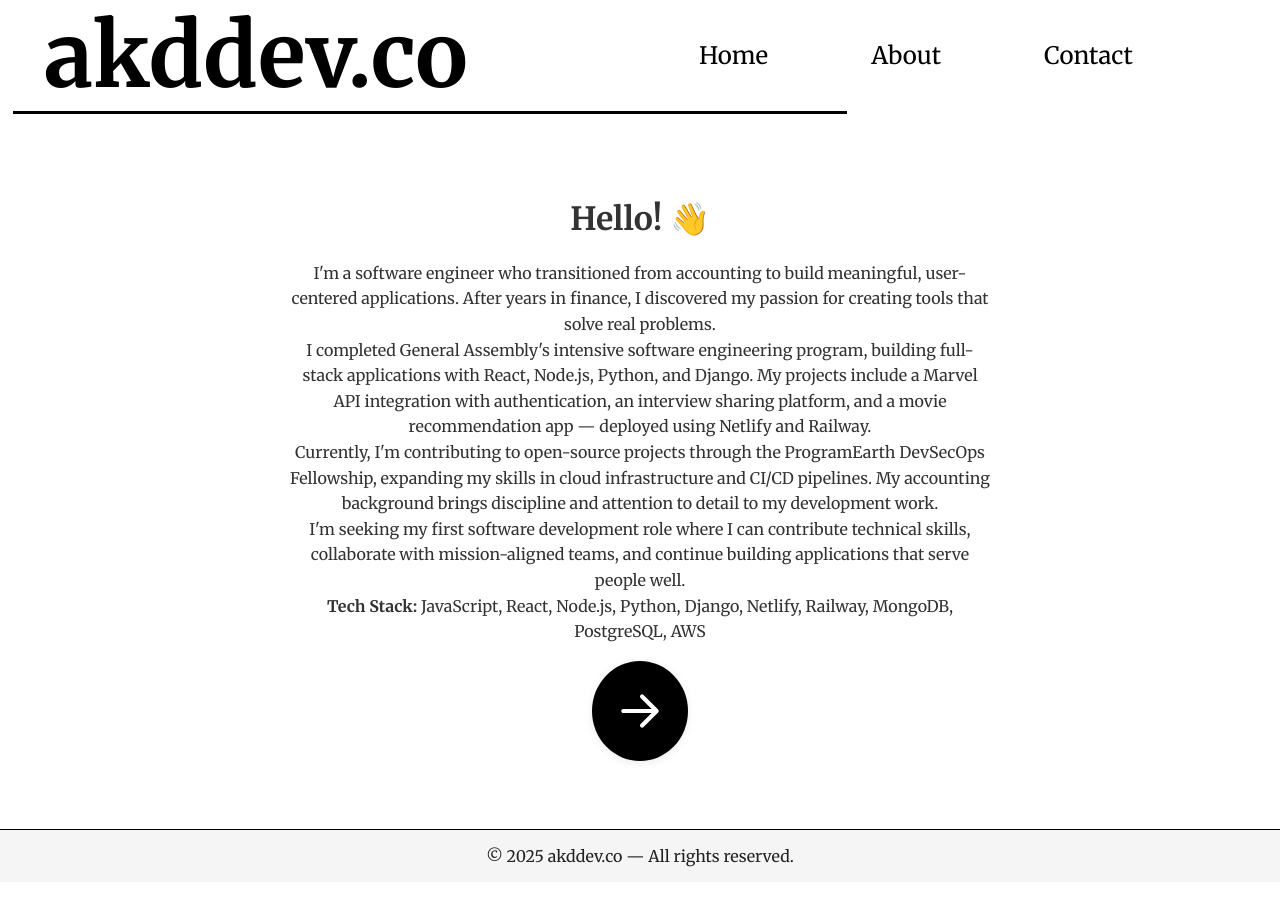
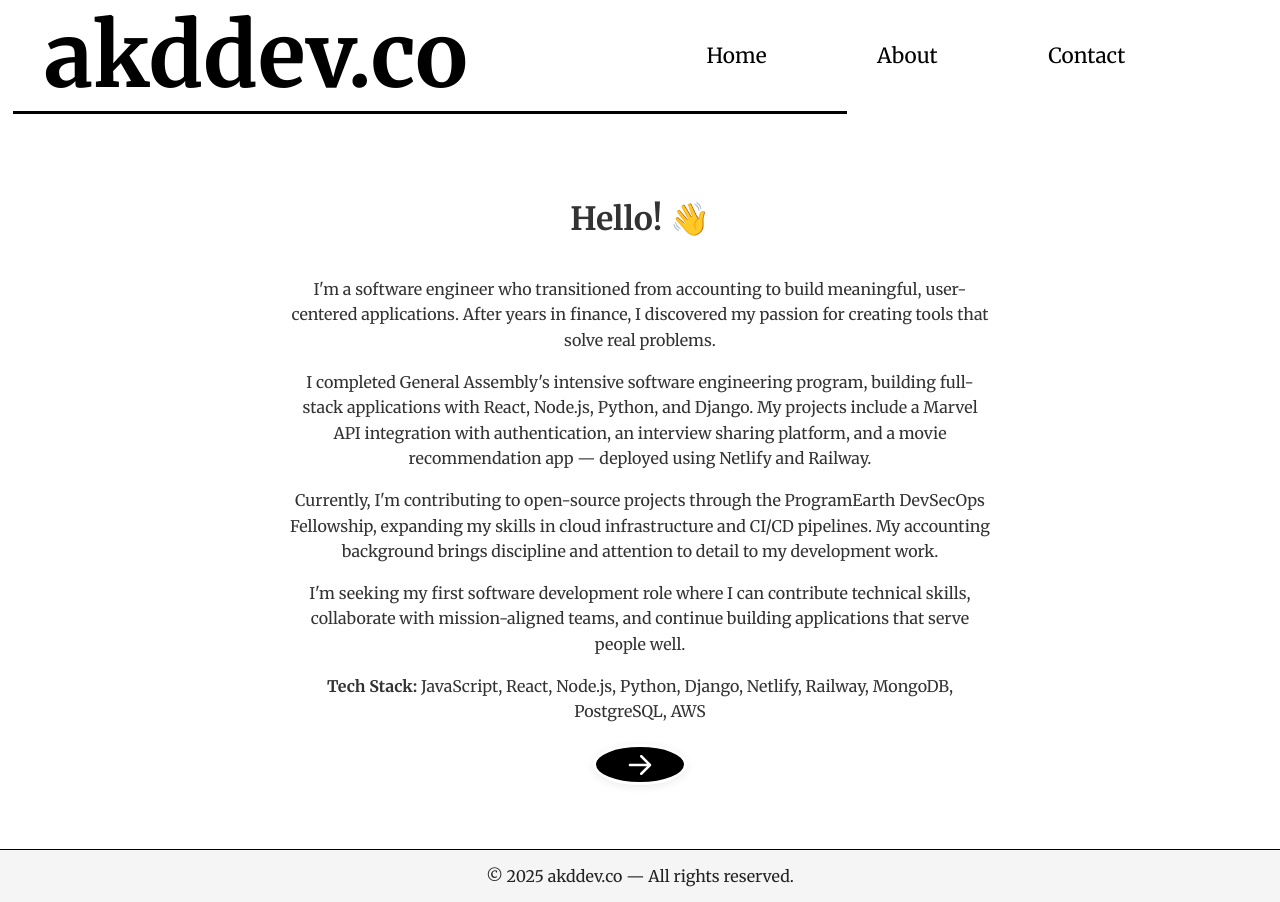
Before and after one commit to bootupAbdullah/personal_webpage, a React (Vite) app in the folder frontend/: page /about in a window 1280 px wide. Built offline with nearby package versions, Linux system fonts and the light colour scheme.

Commit message:
resolving img conflict, home svg img divs do not have specific designation and so there applied css could be having unintentionall cosequences, working to resolve now by updated svg img elements with classes and or ids

```diff
--- a/frontend/src/assets/components/About/About.css
+++ b/frontend/src/assets/components/About/About.css
@@ -1,6 +1,3 @@
-
-
-
 .about-page {
   display: flex;
   flex-direction: column;
@@ -18,10 +15,3 @@
   font-size: 1.5 rem;
   font-weight: 700;
 }
-
-.about-page p {
-  margin: 0px;
-  font-size: 1rem;
-  line-height: 1.6;
-  max-width: 700px;
-}
--- a/frontend/src/assets/components/About/AboutContent.css
+++ b/frontend/src/assets/components/About/AboutContent.css
@@ -11,21 +11,29 @@
   font-weight: 700;
 } */
 
+
+.about-content__text {
+  margin: 0px;
+  font-size: 1rem;
+  line-height: 1.6;
+  max-width: 700px;
+}
+
+
 .about-content__arrow-btn {
   cursor: pointer;
-  margin-top: 1rem;
-  width: 60px;
-  height: 100px;
+  margin-bottom: 0px;
+  width: 30px !important;
+  height: 30px;
   border-radius: 50%;
   background: black;
   display: flex;
   align-items: center;
   justify-content: center;
-
 }
 
 .about-content__arrow-btn img {
-  width: 80px;
-  height: 50px;
+  width: 30px;
+  height: 40px;
   filter: invert(1);
 }
--- a/frontend/src/assets/components/Home/Home.css
+++ b/frontend/src/assets/components/Home/Home.css
@@ -30,11 +30,11 @@
 
 button {
   border-radius: 999px;
-  border: none;
+  border: 3px solid white;
   padding: 1em 2.5em;
-  font-size: 1.2em;
-  font-weight: 600;
-  font-family: inherit;
+  font-size: 1.1em;
+  font-weight: 500;
+  font-family: "Merriweather", serif;
   background-color: #1a1a1a;
   color: #fff;
   cursor: pointer;
--- a/frontend/src/assets/components/Nav/Nav.css
+++ b/frontend/src/assets/components/Nav/Nav.css
@@ -1,5 +1,3 @@
-@import url('https://fonts.googleapis.com/css2?family=Merriweather:ital,opsz,wght@0,18..144,300..900;1,18..144,300..900&display=swap');
-
 .navbar {
     display: flex;
     justify-content: space-around;
@@ -29,7 +27,7 @@
     flex-direction: row;
     justify-content: space-evenly;
     list-style-type: none;
-    font-size: 1.5em;
+    font-size: 1.3em;
     font-family: "Merriweather", serif;
 }
 
```
